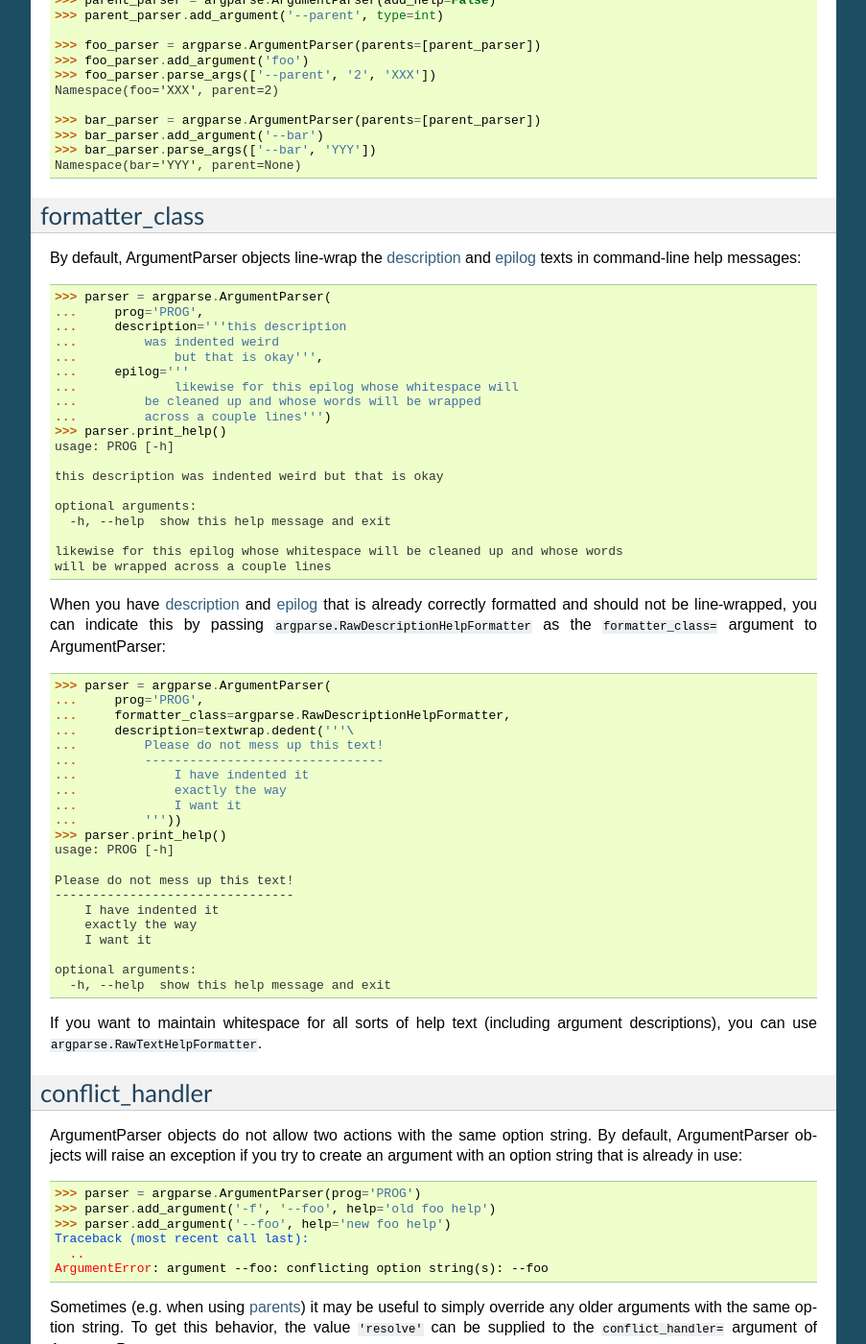
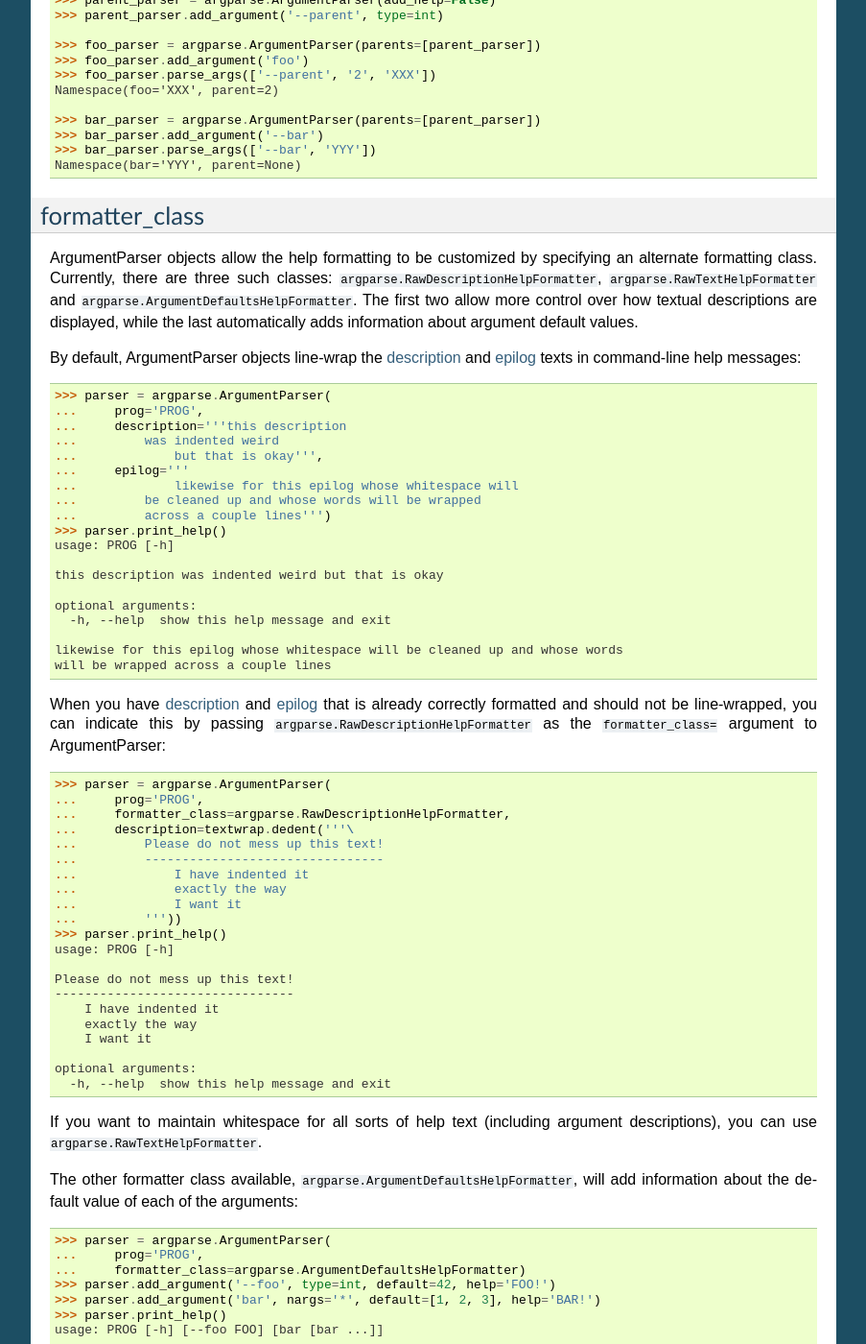
Before and after one commit to ThomasWaldmann/argparse, a Sphinx documentation site: the page built from doc/source/ArgumentParser.rst, in a window 1280 px wide and 1400 px high, scrolled down 3476 px. Shown: the whole window at 96% size, without its empty margins (198-1101 px from the left). Built offline with Sphinx 7.4.7, drawn with Linux system fonts in a browser that asks for light colours; pages that are not in the unit, such as notebooks, are missing from menus; some of the changed text lies outside the part shown.

Commit message:
Add ArgumentDefaultsHelpFormatter.

```diff
--- a/doc/source/ArgumentParser.rst
+++ b/doc/source/ArgumentParser.rst
@@ -176,6 +176,10 @@ Sometimes, several parsers share a common set of arguments. Rather than repeatin
 formatter_class
 ---------------
 
+ArgumentParser objects allow the help formatting to be customized by specifying an alternate formatting class.
+Currently, there are three such classes: ``argparse.RawDescriptionHelpFormatter``, ``argparse.RawTextHelpFormatter`` and ``argparse.ArgumentDefaultsHelpFormatter``.
+The first two allow more control over how textual descriptions are displayed, while the last automatically adds information about argument default values.
+
 By default, ArgumentParser objects line-wrap the description_ and epilog_ texts in command-line help messages::
 
   >>> parser = argparse.ArgumentParser(
@@ -223,6 +227,23 @@ When you have description_ and epilog_ that is already correctly formatted and s
     -h, --help  show this help message and exit
 
 If you want to maintain whitespace for all sorts of help text (including argument descriptions), you can use ``argparse.RawTextHelpFormatter``.
+
+The other formatter class available, ``argparse.ArgumentDefaultsHelpFormatter``, will add information about the default value of each of the arguments::
+
+  >>> parser = argparse.ArgumentParser(
+  ...     prog='PROG',
+  ...     formatter_class=argparse.ArgumentDefaultsHelpFormatter)
+  >>> parser.add_argument('--foo', type=int, default=42, help='FOO!')
+  >>> parser.add_argument('bar', nargs='*', default=[1, 2, 3], help='BAR!')
+  >>> parser.print_help()
+  usage: PROG [-h] [--foo FOO] [bar [bar ...]]
+
+  positional arguments:
+    bar         BAR! (default: [1, 2, 3])
+
+  optional arguments:
+    -h, --help  show this help message and exit
+    --foo FOO   FOO! (default: 42)
 
 
 conflict_handler
```
Also changed, not shown: argparse.py (+16 -1 lines), 1 other file.
